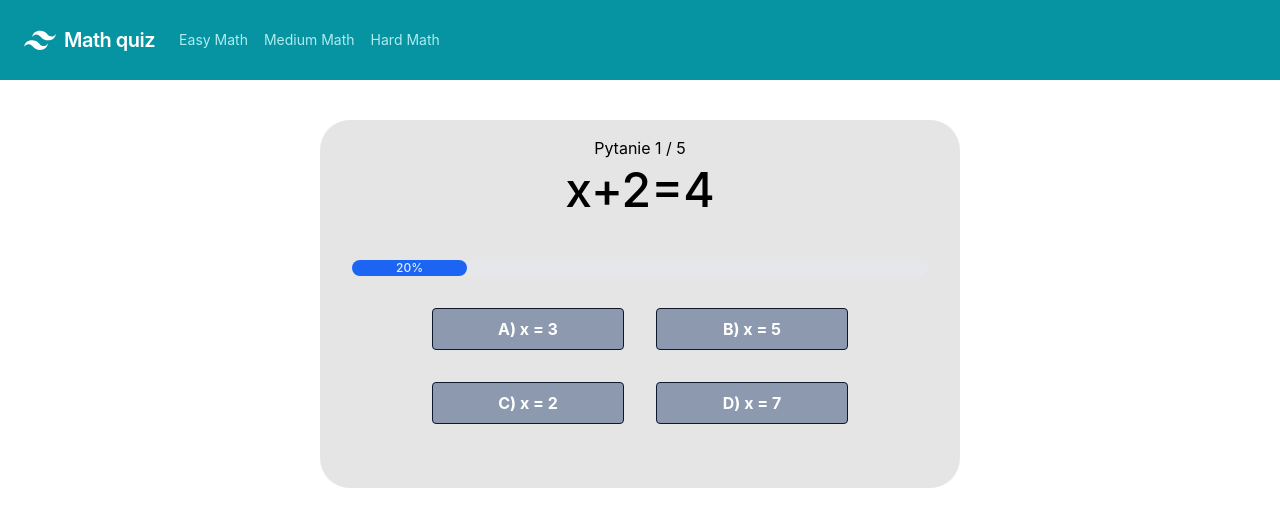
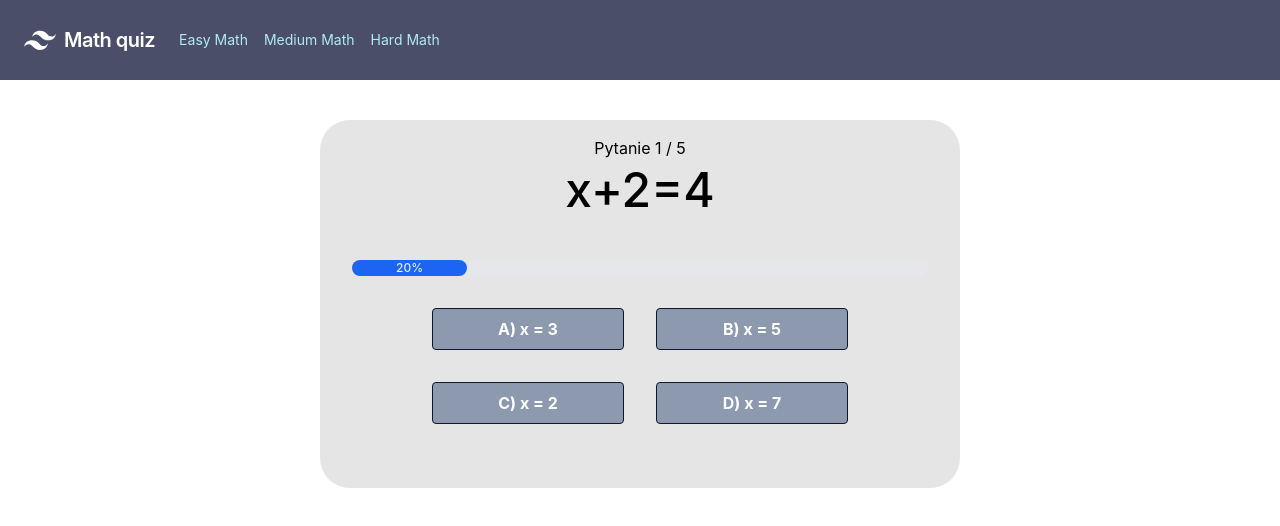
Before and after one commit to jakubprach/quizapp, a React (Create React App) app: page / in a window 1280 px wide. Shown: the top 526 px of the page. Built offline with nearby package versions, Linux system fonts and the light colour scheme.

Commit message:
navbar_css

```diff
--- a/src/components/navbar/navabar.jsx
+++ b/src/components/navbar/navabar.jsx
@@ -3,7 +3,7 @@ import React from 'react';
 export default function Navbar() {
 
     return (
-<nav class="flex items-center justify-between flex-wrap bg-teal-500 p-6">
+<nav class="flex items-center justify-between flex-wrap bg-[#4a4e69] p-6">
   <div class="flex items-center flex-shrink-0 text-white mr-6">
     <svg class="fill-current h-8 w-8 mr-2" width="54" height="54" viewBox="0 0 54 54" xmlns="http://www.w3.org/2000/svg"><path d="M13.5 22.1c1.8-7.2 6.3-10.8 13.5-10.8 10.8 0 12.15 8.1 17.55 9.45 3.6.9 6.75-.45 9.45-4.05-1.8 7.2-6.3 10.8-13.5 10.8-10.8 0-12.15-8.1-17.55-9.45-3.6-.9-6.75.45-9.45 4.05zM0 38.3c1.8-7.2 6.3-10.8 13.5-10.8 10.8 0 12.15 8.1 17.55 9.45 3.6.9 6.75-.45 9.45-4.05-1.8 7.2-6.3 10.8-13.5 10.8-10.8 0-12.15-8.1-17.55-9.45-3.6-.9-6.75.45-9.45 4.05z"/></svg>
     <span class="font-semibold text-xl tracking-tight">Math quiz</span>
```
